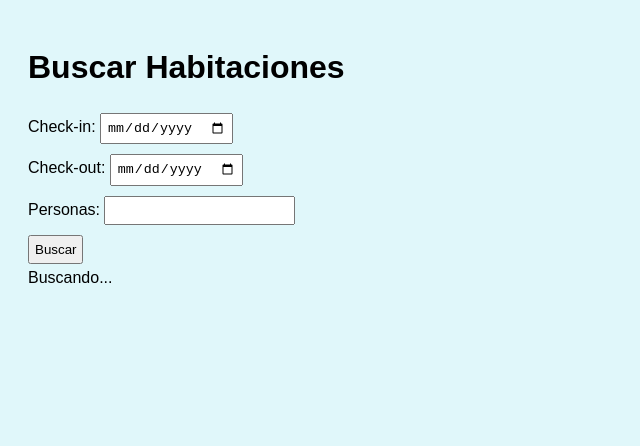
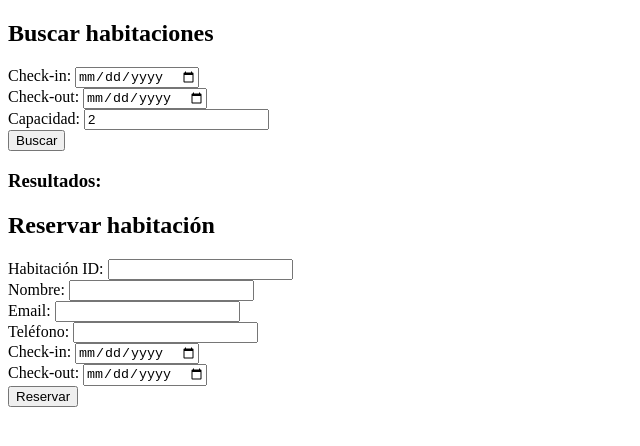
Before and after one commit to Hostalhdq/motor, a plain HTML site: page index.html in a window 1280 px wide. Both pictures are taken after a click on the button "Buscar". Shown: the whole page, without its empty margins (0-640 px from the left). Drawn offline with Linux system fonts and the light colour scheme; no server answers.

Commit message:
Add files via upload

```diff
--- a/index.html
+++ b/index.html
@@ -1,70 +1,58 @@
 <!DOCTYPE html>
 <html>
 <head>
-  <title>Hostal HDQ - Reservas</title>
-  <style>
-    body{font-family:Arial; background:#e0f7fa; padding:20px;}
-    input,button{margin:5px 0; padding:5px;}
-    .room{border:1px solid #ccc; padding:10px; margin:10px 0; border-radius:8px; background:#fff;}
-    .room img{max-width:200px; display:block;}
-  </style>
+  <meta charset="UTF-8">
+  <title>Prueba Motor de Reservas Hostal HDQ</title>
 </head>
 <body>
-  <h1>Buscar Habitaciones</h1>
-  Check-in: <input type="date" id="checkIn"><br>
-  Check-out: <input type="date" id="checkOut"><br>
-  Personas: <input type="number" id="capacity" min="1"><br>
+  <h2>Buscar habitaciones</h2>
+  <label>Check-in: <input type="date" id="checkIn"></label><br>
+  <label>Check-out: <input type="date" id="checkOut"></label><br>
+  <label>Capacidad: <input type="number" id="capacity" value="2"></label><br>
   <button onclick="buscar()">Buscar</button>
-  <div id="resultados"></div>
+
+  <h3>Resultados:</h3>
+  <pre id="result"></pre>
+
+  <h2>Reservar habitación</h2>
+  <label>Habitación ID: <input type="number" id="habID"></label><br>
+  <label>Nombre: <input type="text" id="nombre"></label><br>
+  <label>Email: <input type="email" id="email"></label><br>
+  <label>Teléfono: <input type="text" id="telefono"></label><br>
+  <label>Check-in: <input type="date" id="resCheckIn"></label><br>
+  <label>Check-out: <input type="date" id="resCheckOut"></label><br>
+  <button onclick="reservar()">Reservar</button>
+
+  <pre id="resResult"></pre>
 
   <script>
-    var API_URL = "https://script.google.com/macros/s/AKfycbxNAeqvDSrZUT4vx2I1IH9AvavKdhxYTPC201q8LTP28zJ7xzTPvFRdAvXp58QLUlO2LQ/exec";
+    // Cambia esta URL por la de tu Apps Script desplegado
+    const API_URL = "TU_URL_DE_APPS_SCRIPT";
 
-    function buscar(){
-      var checkIn = document.getElementById("checkIn").value;
-      var checkOut = document.getElementById("checkOut").value;
-      var capacity = document.getElementById("capacity").value;
-      var resultadosDiv = document.getElementById("resultados");
-      resultadosDiv.innerHTML = "Buscando...";
+    async function buscar() {
+      const checkIn = document.getElementById("checkIn").value;
+      const checkOut = document.getElementById("checkOut").value;
+      const capacity = document.getElementById("capacity").value;
 
-      fetch(API_URL+"?action=buscar&checkIn="+checkIn+"&checkOut="+checkOut+"&capacity="+capacity)
-      .then(res=>res.json())
-      .then(data=>{
-        resultadosDiv.innerHTML="";
-        if(data.length==0){resultadosDiv.innerHTML="No hay habitaciones disponibles."; return;}
-        data.forEach(room=>{
-          resultadosDiv.innerHTML+=`
-            <div class="room">
-              <img src="${room.foto}" alt="${room.tipo}">
-              <strong>${room.tipo}</strong><br>
-              Precio: ${room.precio}<br>
-              Capacidad: ${room.capacidad}<br>
-              Notas: ${room.notas}<br>
-              <button onclick='reservar("${room.id}")'>Reservar</button>
-            </div>`;
-        });
-      });
+      const url = `${API_URL}?action=buscar&checkIn=${checkIn}&checkOut=${checkOut}&capacity=${capacity}`;
+      const res = await fetch(url);
+      const data = await res.json();
+      document.getElementById("result").textContent = JSON.stringify(data, null, 2);
     }
 
-    function reservar(habID){
-      var nombre = prompt("Nombre completo:");
-      var email = prompt("Correo:");
-      var telefono = prompt("Teléfono:");
-      var checkIn = document.getElementById("checkIn").value;
-      var checkOut = document.getElementById("checkOut").value;
+    async function reservar() {
+      const habID = document.getElementById("habID").value;
+      const nombre = document.getElementById("nombre").value;
+      const email = document.getElementById("email").value;
+      const telefono = document.getElementById("telefono").value;
+      const checkIn = document.getElementById("resCheckIn").value;
+      const checkOut = document.getElementById("resCheckOut").value;
 
-      fetch(API_URL+"?action=reservar&habID="+habID+
-            "&nombre="+encodeURIComponent(nombre)+
-            "&email="+encodeURIComponent(email)+
-            "&telefono="+encodeURIComponent(telefono)+
-            "&checkIn="+checkIn+
-            "&checkOut="+checkOut)
-      .then(res=>res.json())
-      .then(data=>{
-        alert(data.message);
-        buscar();
-      });
+      const url = `${API_URL}?action=reservar&habID=${habID}&nombre=${encodeURIComponent(nombre)}&email=${encodeURIComponent(email)}&telefono=${telefono}&checkIn=${checkIn}&checkOut=${checkOut}`;
+      const res = await fetch(url);
+      const data = await res.json();
+      document.getElementById("resResult").textContent = JSON.stringify(data, null, 2);
     }
   </script>
 </body>
-</html
+</html>
```
